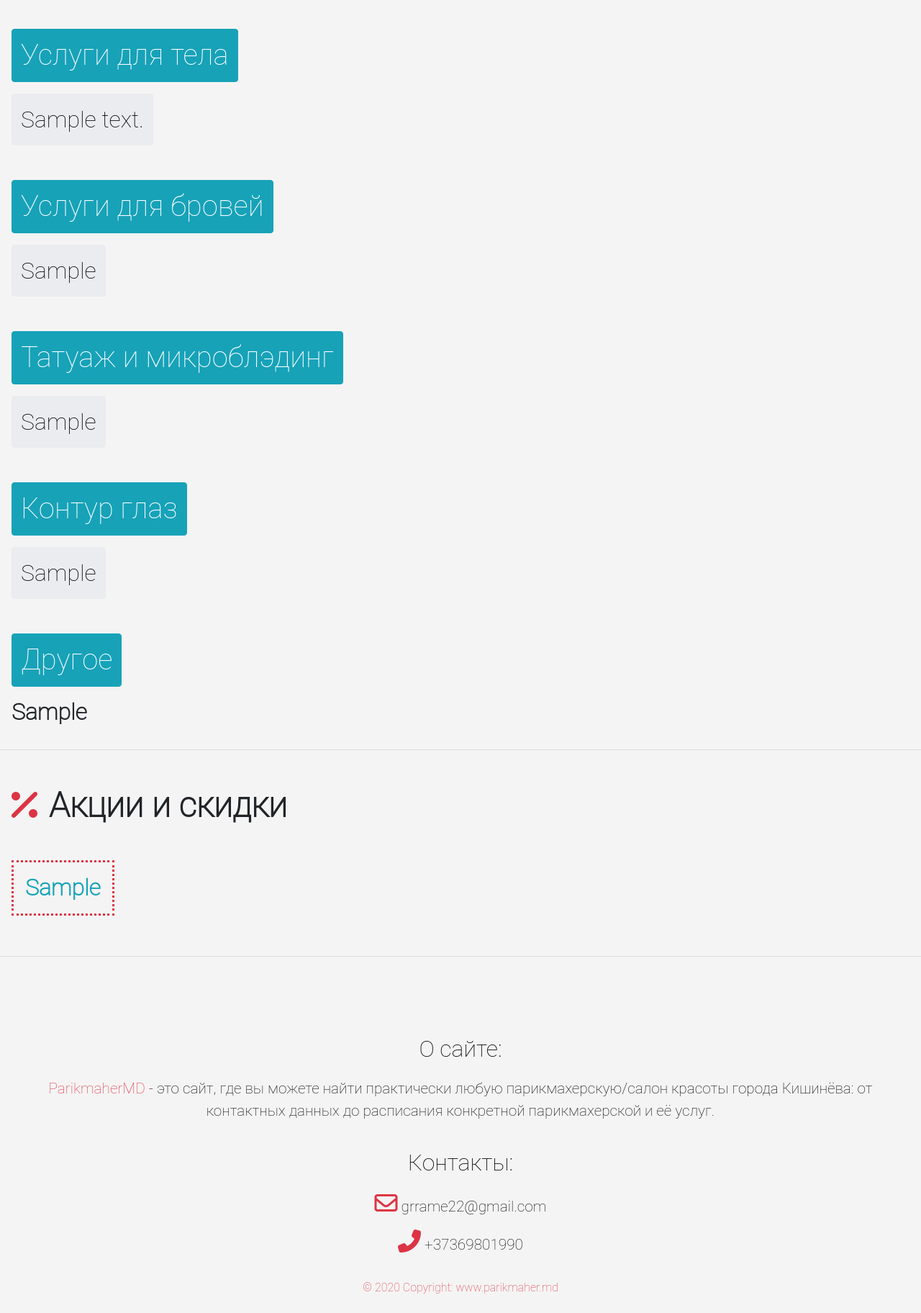
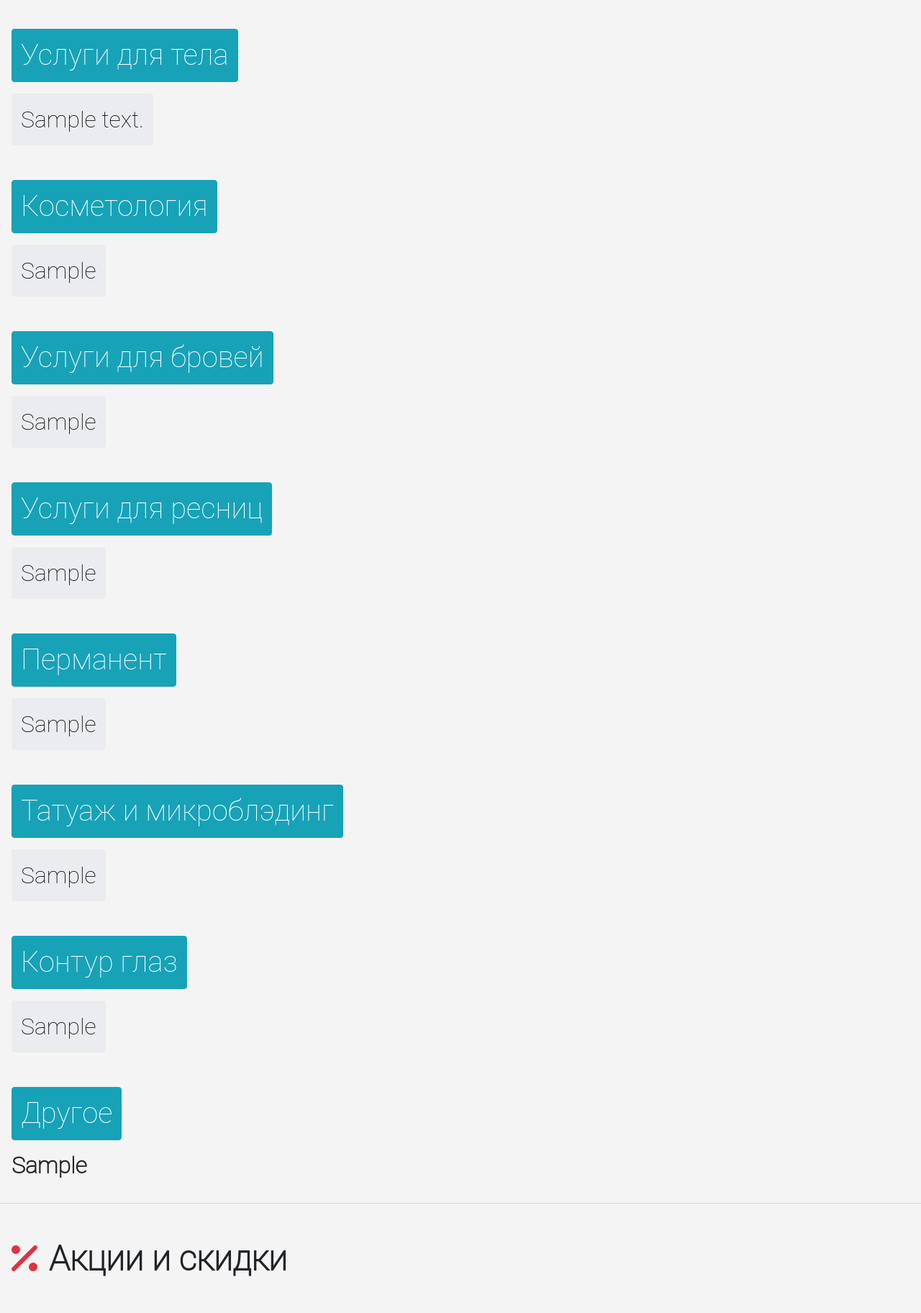
Before and after one commit to Grrame22/ParikmaherMD, a Django app: page /hairdressing/1/ in a window 1280 px wide. Shown: the part 2785-4609 px from the top of the page at 72% size. Before the commit the page ends 4582 px from the top, so only its background shows below. Run offline with Django 3.2, Linux system fonts and the light colour scheme; tables that the repository leaves empty hold one stand-in row (values such as "Sample post"); grey boxes marked "Sample" are stand-in pictures; some libraries are stand-ins or nearby versions.

Commit message:
Chagned particualr_hairdressing.html file.

```diff
--- a/parikmaherMD/templates/parikmaherMD/particualr_hairdressing.html
+++ b/parikmaherMD/templates/parikmaherMD/particualr_hairdressing.html
@@ -378,12 +378,51 @@
         </div>
     {% endif %}
 
+    {% if hairdressing.cosmetology %}
+        <div class="services">
+            <button type="button" class="btn btn-info">Косметология</button>
+        </div>
+        <div class="services_species">
+            {% with hairdressing.cosmetology|split:"," as tags %}
+                {% for services in tags %}
+                    <button type="button" class="btn btn-basic">{{ services }}</button>
+                {% endfor %}
+            {% endwith %}
+        </div>
+    {% endif %}
+
     {% if hairdressing.services_for_eyebrows %}
         <div class="services">
             <button type="button" class="btn btn-info">Услуги для бровей</button>
         </div>
         <div class="services_species">
             {% with hairdressing.services_for_eyebrows|split:"," as tags %}
+                {% for services in tags %}
+                    <button type="button" class="btn btn-basic">{{ services }}</button>
+                {% endfor %}
+            {% endwith %}
+        </div>
+    {% endif %}
+
+    {% if hairdressing.services_for_eyelashes %}
+        <div class="services">
+            <button type="button" class="btn btn-info">Услуги для ресниц</button>
+        </div>
+        <div class="services_species">
+            {% with hairdressing.services_for_eyelashes|split:"," as tags %}
+                {% for services in tags %}
+                    <button type="button" class="btn btn-basic">{{ services }}</button>
+                {% endfor %}
+            {% endwith %}
+        </div>
+    {% endif %}
+
+    {% if hairdressing.permanent %}
+        <div class="services">
+            <button type="button" class="btn btn-info">Перманент</button>
+        </div>
+        <div class="services_species">
+            {% with hairdressing.permanent|split:"," as tags %}
                 {% for services in tags %}
                     <button type="button" class="btn btn-basic">{{ services }}</button>
                 {% endfor %}
```
